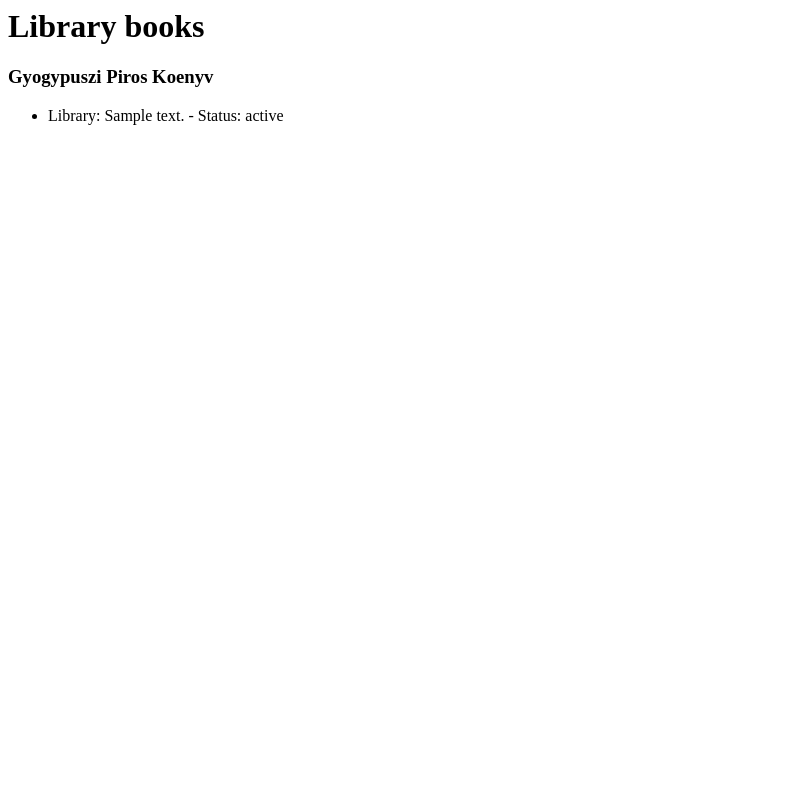
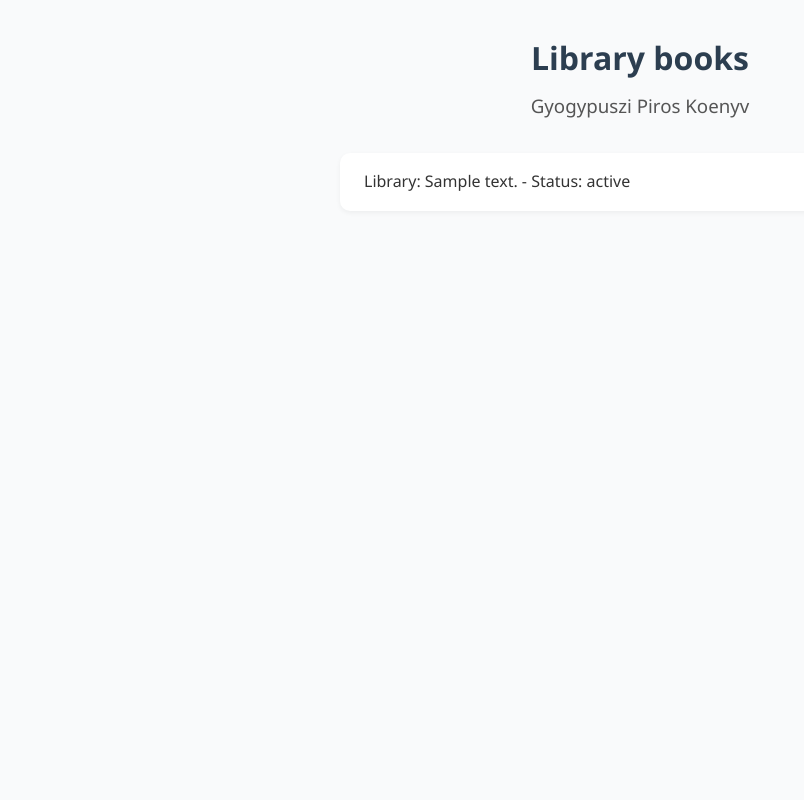
Before and after one commit to OlgaAk/konyvtar, a Flask app: template templates/index.html in a window 1280 px wide. Shown: the whole page, without its empty margins (0-804 px from the left). Run offline with Flask 3, Linux system fonts and the light colour scheme; the template is opened without the code that fills it: most values are stand-ins (such as "Sample title", 1, 10 or a date in 2020).

Commit message:
Refactor index.html with styles and metadata
Added styling and meta tags to enhance the layout and presentation of the library books page.

```diff
--- a/templates/index.html
+++ b/templates/index.html
@@ -1,4 +1,64 @@
 <html>
+   <head>
+  <meta charset="UTF-8">
+  <title>Loan books</title>
+  <style>
+    body {
+      font-family: "Segoe UI", Roboto, Arial, sans-serif;
+      background: #f9fafb;
+      color: #333;
+      margin: 0;
+      padding: 2rem;
+      line-height: 1.6;
+    }
+
+    h1 {
+      text-align: center;
+      color: #2c3e50;
+      margin-bottom: 0.5rem;
+    }
+
+    h3 {
+      text-align: center;
+      color: #555;
+      font-weight: normal;
+      margin-top: 0;
+      margin-bottom: 2rem;
+    }
+
+    ul {
+      list-style: none;
+      max-width: 600px;
+      margin: 0 auto;
+      padding: 0;
+    }
+
+    li {
+      background: white;
+      border-radius: 10px;
+      box-shadow: 0 2px 5px rgba(0, 0, 0, 0.05);
+      margin-bottom: 1rem;
+      padding: 1rem 1.5rem;
+      transition: transform 0.1s ease, box-shadow 0.1s ease;
+    }
+
+    li:hover {
+      transform: translateY(-2px);
+      box-shadow: 0 4px 10px rgba(0, 0, 0, 0.08);
+    }
+
+    .address {
+      font-weight: 600;
+      color: #1a73e8;
+    }
+
+    .status {
+      float: right;
+      font-style: italic;
+      color: #555;
+    }
+  </style>
+</head>
    <body>
      <h1>Library books</h1>
      <h3>Gyogypuszi Piros Koenyv</h3>
```
